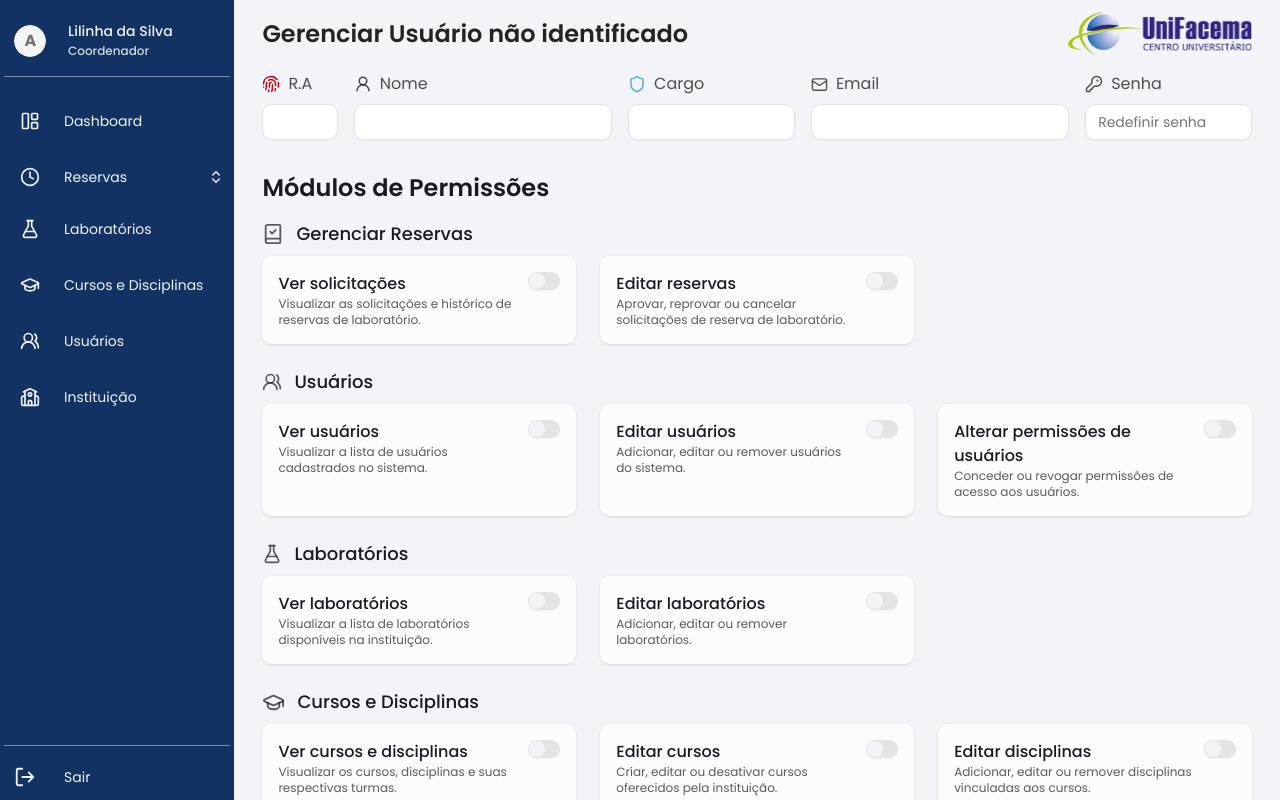
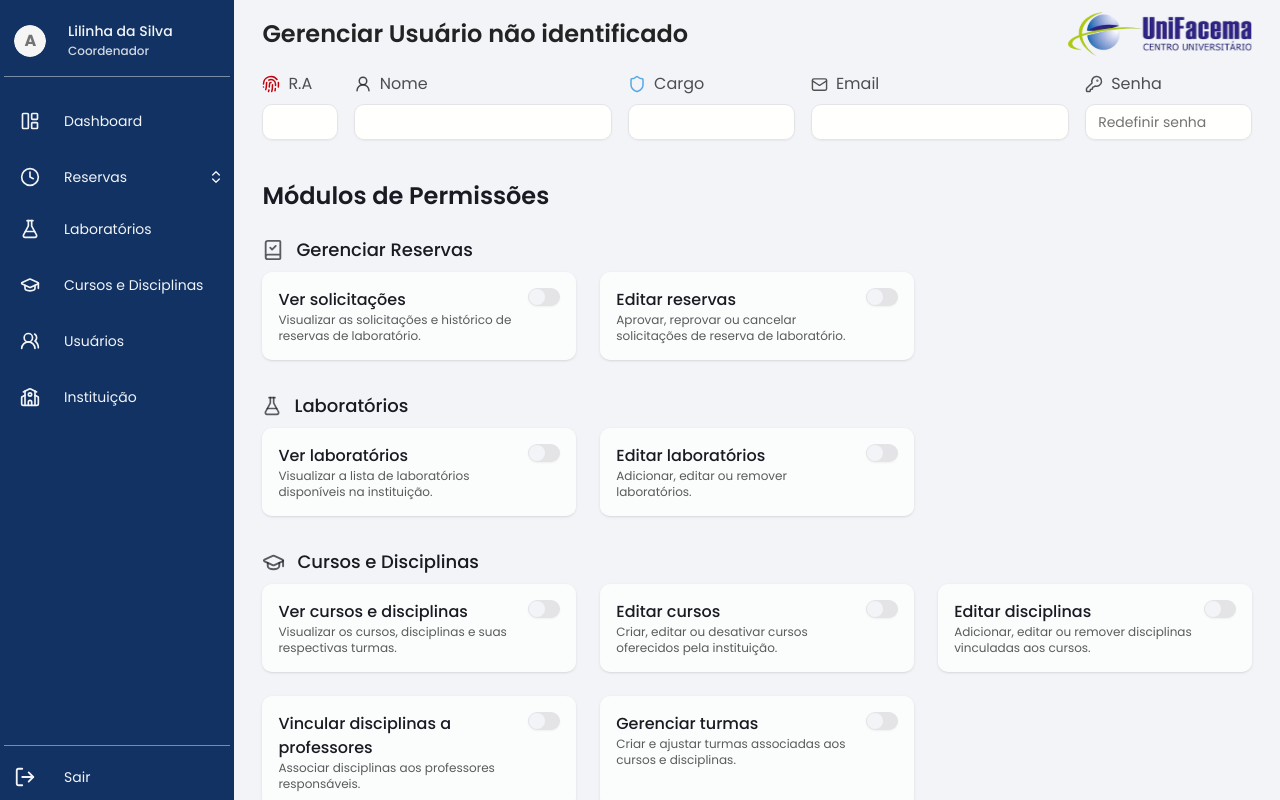
Before and after one commit to annvy-lab/LabControl, a Next.js app: page /admin/users/manager-user in a window 1280 px wide. Built offline with nearby package versions, Linux system fonts and the light colour scheme.

Commit message:
refactor: reorder user permissions

```diff
--- a/app/admin/users/manager-user/page.tsx
+++ b/app/admin/users/manager-user/page.tsx
@@ -33,26 +33,8 @@ const permissions = [
     ]
   },
   {
-    module: "Usuários",
-    icon: <UsersRound size={20} strokeWidth={2} className="text-foreground/70" />,
-    actions: [
-      {
-        title: "Ver usuários",
-        description: "Visualizar a lista de usuários cadastrados no sistema."
-      },
-      {
-        title: "Editar usuários",
-        description: "Adicionar, editar ou remover usuários do sistema."
-      },
-      {
-        title: "Alterar permissões de usuários",
-        description: "Conceder ou revogar permissões de acesso aos usuários."
-      }
-    ]
-  },
-  {
     module: "Laboratórios",
-    icon: <FlaskConical size={20} strokeWidth={2} className="text-foreground/70"/>,
+    icon: <FlaskConical size={20} strokeWidth={2} className="text-foreground/70" />,
     actions: [
       {
         title: "Ver laboratórios",
@@ -66,7 +48,7 @@ const permissions = [
   },
   {
     module: "Cursos e Disciplinas",
-    icon: <GraduationCap size={23} strokeWidth={2} className="text-foreground/70"/>,
+    icon: <GraduationCap size={23} strokeWidth={2} className="text-foreground/70" />,
     actions: [
       {
         title: "Ver cursos e disciplinas",
@@ -87,6 +69,24 @@ const permissions = [
       {
         title: "Gerenciar turmas",
         description: "Criar e ajustar turmas associadas aos cursos e disciplinas."
+      }
+    ]
+  },
+  {
+    module: "Usuários",
+    icon: <UsersRound size={20} strokeWidth={2} className="text-foreground/70" />,
+    actions: [
+      {
+        title: "Ver usuários",
+        description: "Visualizar a lista de usuários cadastrados no sistema."
+      },
+      {
+        title: "Editar usuários",
+        description: "Adicionar, editar ou remover usuários do sistema."
+      },
+      {
+        title: "Alterar permissões de usuários",
+        description: "Conceder ou revogar permissões de acesso aos usuários."
       }
     ]
   },
--- a/components/shared/users/modules--permissions-list/page.tsx
+++ b/components/shared/users/modules--permissions-list/page.tsx
@@ -31,9 +31,9 @@ export function PermissionsModulesList({ permissions, onChange }: PermissionsMod
 
   return (
     <div className="w-full flex flex-col">
-      <h2 className="text-2xl font-semibold mt-6 mb-4">Módulos de Permissões</h2>
+      <h2 className="text-2xl font-semibold mt-8 mb-6">Módulos de Permissões</h2>
       {permissions.map((permission, moduleIndex) => (
-        <div key={moduleIndex} className="w-full mb-6">
+        <div key={moduleIndex} className="w-full mb-8">
           <div className="flex items-center gap-3 mb-2">
             {permission.icon}
             <h3 className="text-lg font-medium">{permission.module}</h3>
```
